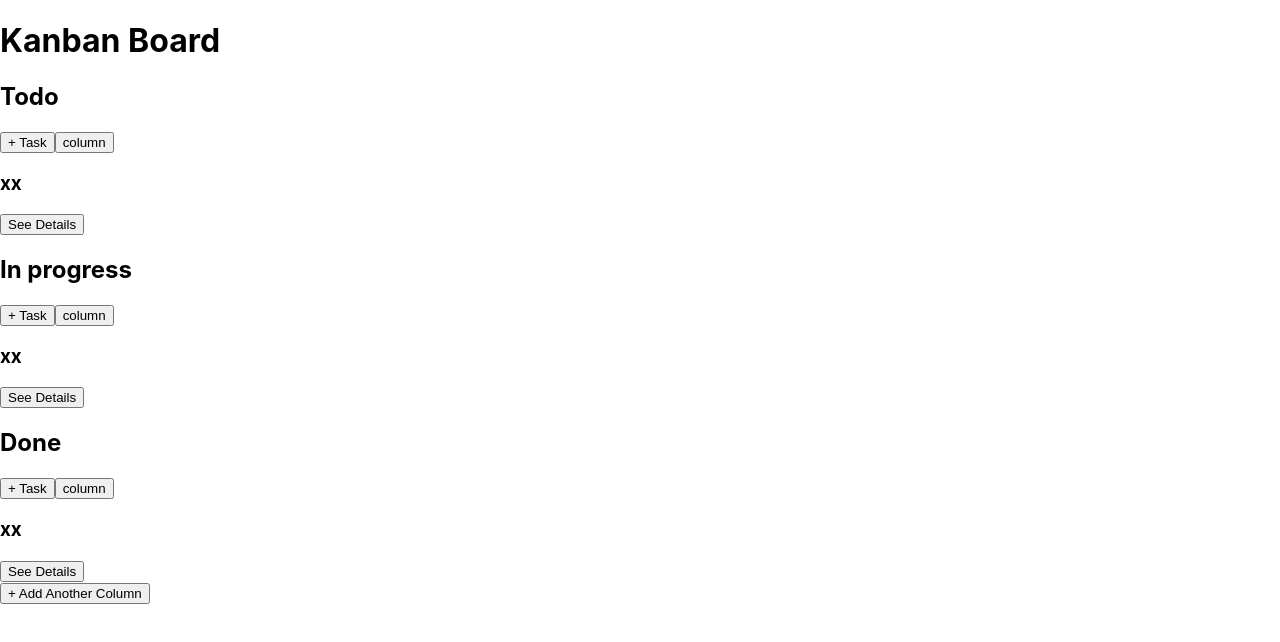
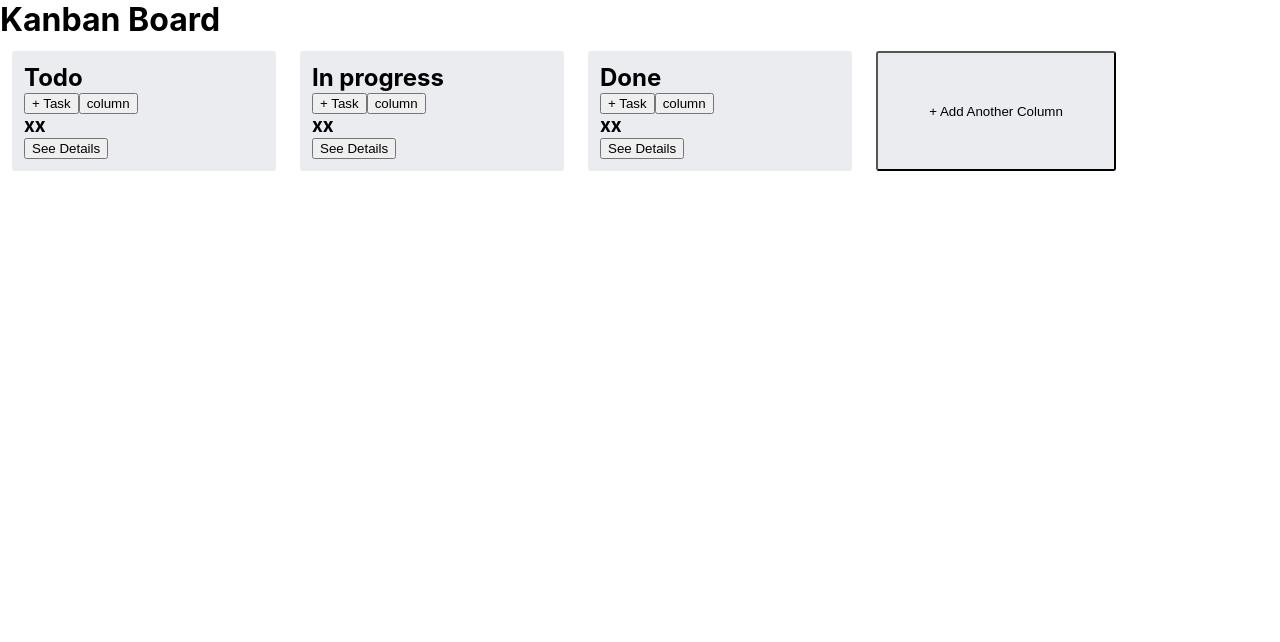
Before and after one commit to Carms-dev/kanban-board, a React (Create React App) app: page / in a window 1280 px wide. Shown: the top 642 px of the page. Built offline with nearby package versions, Linux system fonts and the light colour scheme; some icons are missing.

Commit message:
added scss hookup

```diff
--- a/package.json
+++ b/package.json
@@ -6,6 +6,7 @@
     "@testing-library/jest-dom": "^4.2.4",
     "@testing-library/react": "^9.3.2",
     "@testing-library/user-event": "^7.1.2",
+    "node-sass": "^4.14.1",
     "react": "^16.13.1",
     "react-dom": "^16.13.1",
     "react-scripts": "3.4.3"
--- a/src/index.js
+++ b/src/index.js
@@ -4,8 +4,8 @@ import './index.css';
 import App from './components/App';
 import * as serviceWorker from './serviceWorker';
 
-// css
-import './css/style.css';
+// scss
+import './scss/style.scss';
 
 ReactDOM.render(
   <React.StrictMode>
--- /dev/null
+++ b/src/scss/style.scss
@@ -0,0 +1,24 @@
+h1,
+h2,
+h3,
+h4,
+h5,
+h6,
+p {
+    padding: 0;
+    margin: 0;
+}
+
+.columns {
+    display: flex;
+    flex-wrap: wrap;
+}
+
+.columns > * {
+    display: inline-block;
+    width: 240px;
+    padding: 12px;
+    margin:12px;
+    border-radius: 3px;
+    background: #ebecf0;
+}
```
Also changed, not shown: src/css/style.css (deleted), 1 other file (tests, documents, lock files or other folders).
